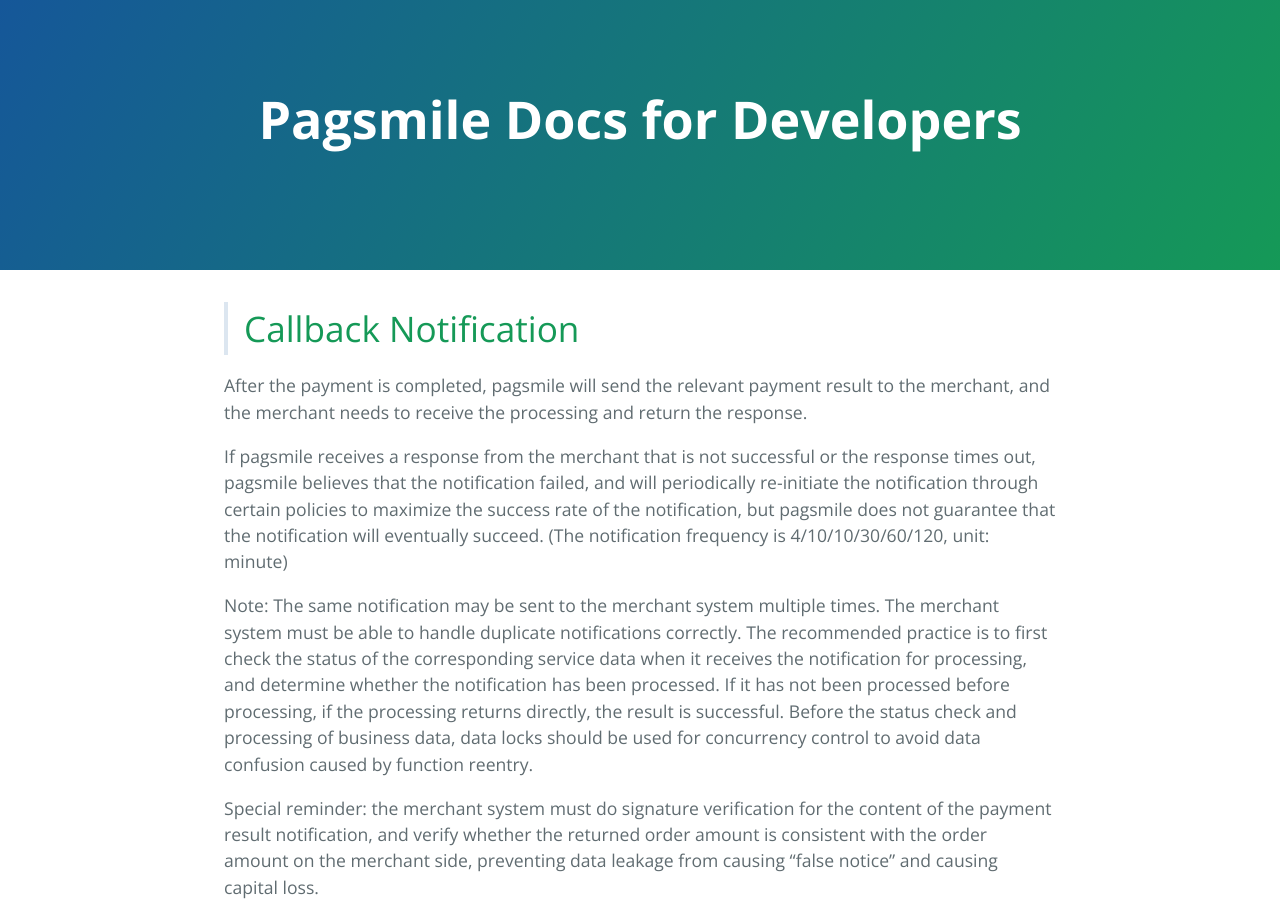
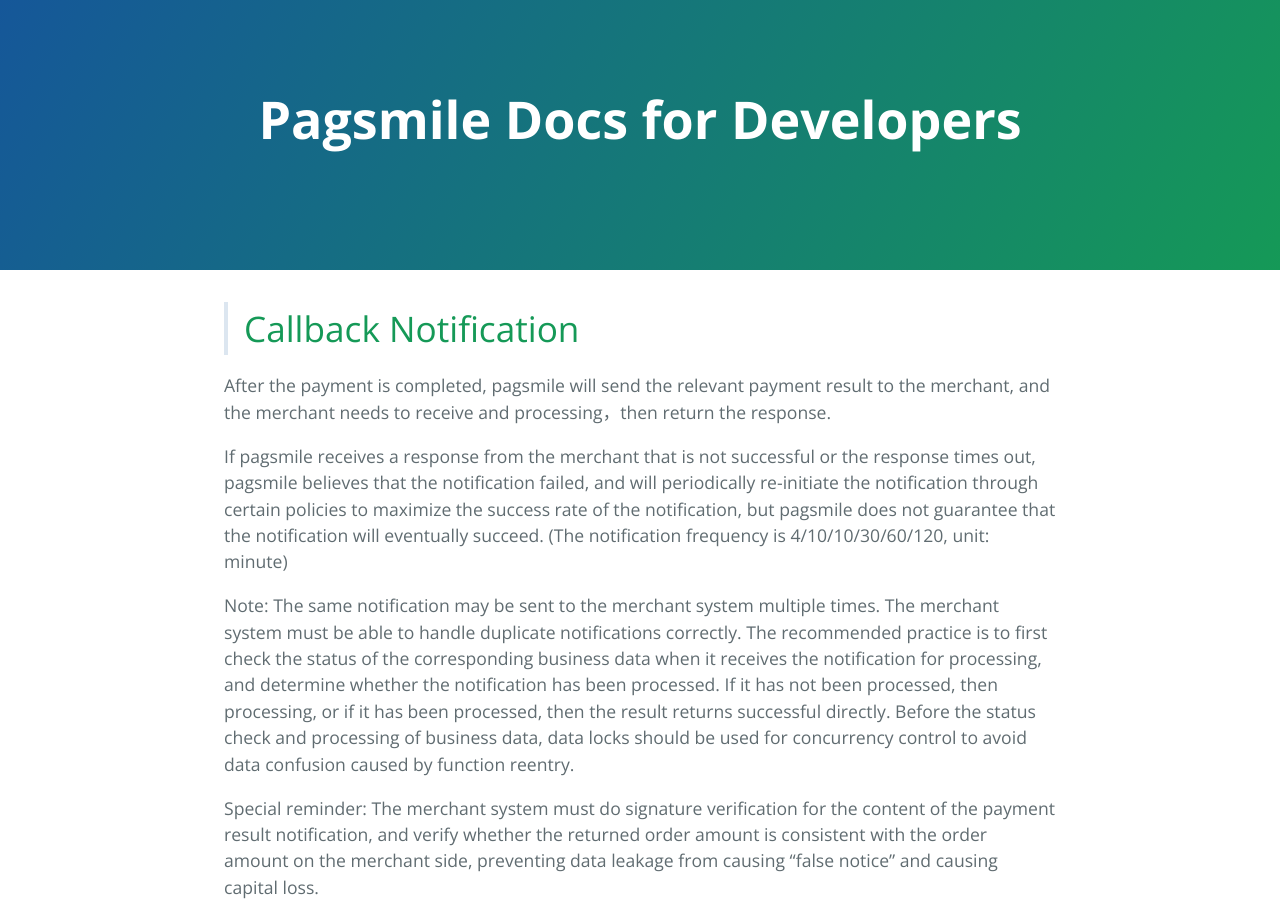
Before and after one commit to pagsmile/pagsmile.github.io, a Jekyll site: the page built from en/api/CallBack.md, in a window 1280 px wide and 900 px high. Built offline with Jekyll 4.4.1, drawn with Linux system fonts in a browser that asks for light colours; our own code applies the rules of GitHub Pages for plain Markdown files; some of the changed text lies outside the part shown.

Commit message:
Update CallBack.md

```diff
--- a/en/api/CallBack.md
+++ b/en/api/CallBack.md
@@ -1,13 +1,13 @@
 ># Callback Notification
 
-After the payment is completed, pagsmile will send the relevant payment result to the merchant, and the merchant needs to receive the processing and return the response.
+After the payment is completed, pagsmile will send the relevant payment result to the merchant, and the merchant needs to receive and processing，then return the response.
 
 If pagsmile receives a response from the merchant that is not successful or the response times out, pagsmile believes that the notification failed, and will periodically re-initiate the notification through certain policies to maximize the success rate of the notification, but pagsmile does not guarantee that the notification will eventually succeed. (The notification frequency is 4/10/10/30/60/120, unit: minute)
 
 Note: The same notification may be sent to the merchant system multiple times. The merchant system must be able to handle duplicate notifications correctly.
-The recommended practice is to first check the status of the corresponding service data when it receives the notification for processing, and determine whether the notification has been processed. If it has not been processed before processing, if the processing returns directly, the result is successful. Before the status check and processing of business data, data locks should be used for concurrency control to avoid data confusion caused by function reentry.
+The recommended practice is to first check the status of the corresponding business data when it receives the notification for processing, and determine whether the notification has been processed. If it has not been processed, then processing, or if it has been processed, then the result returns successful directly. Before the status check and processing of business data, data locks should be used for concurrency control to avoid data confusion caused by function reentry.
 
-Special reminder: the merchant system must do signature verification for the content of the payment result notification, and verify whether the returned order amount is consistent with the order amount on the merchant side, preventing data leakage from causing “false notice” and causing capital loss.
+Special reminder: The merchant system must do signature verification for the content of the payment result notification, and verify whether the returned order amount is consistent with the order amount on the merchant side, preventing data leakage from causing “false notice” and causing capital loss.
 
 ># Notification URL
 
```
Also changed, not shown: other parts of en/api/CallBack.md (+1 -1 lines).
